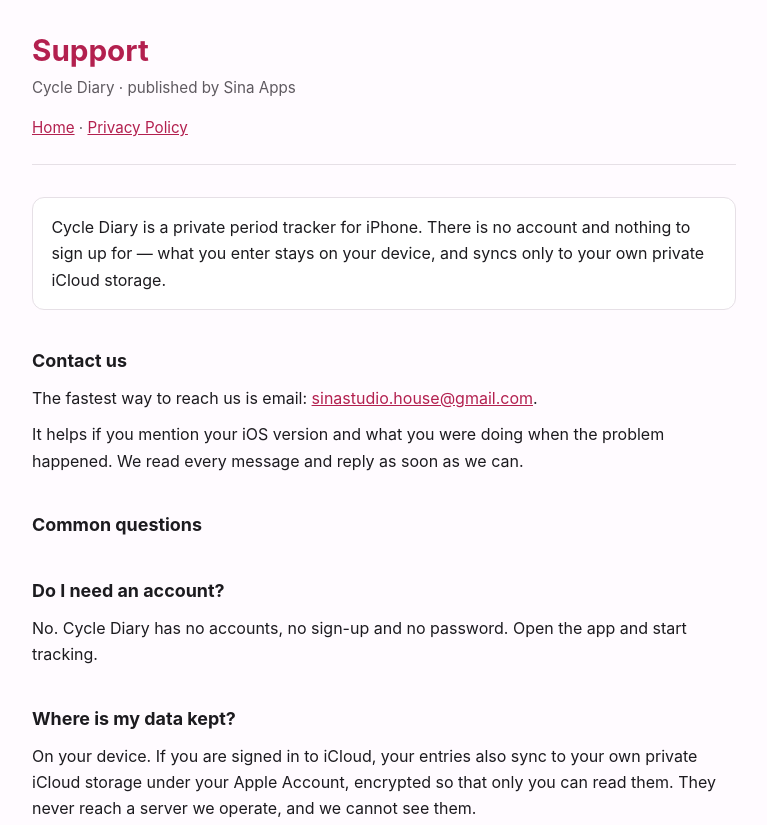
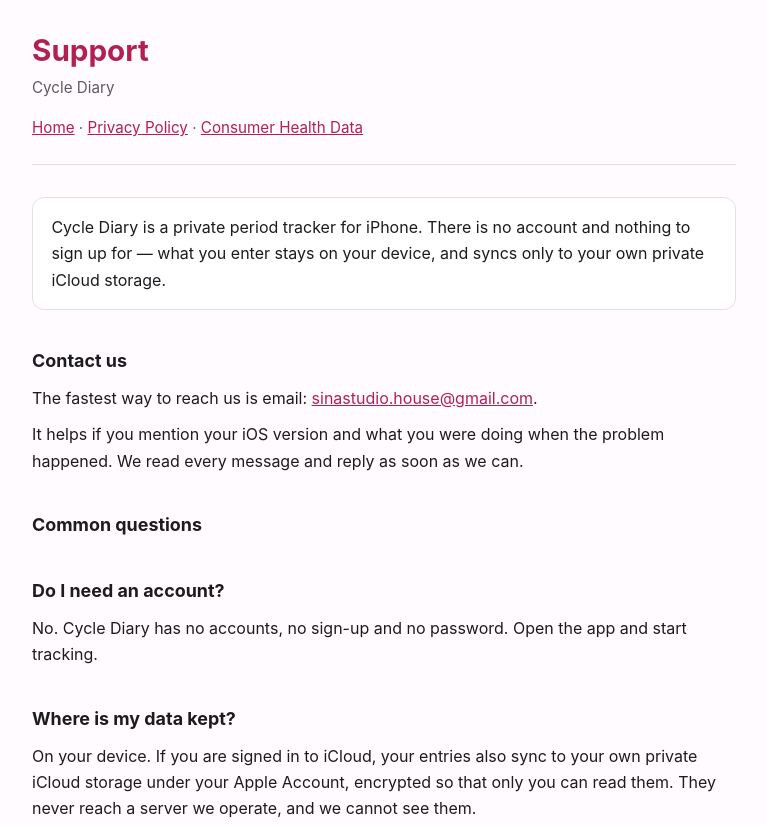
Before and after one commit to sina-house/cyclediary-public, a plain HTML site: page support/index.html in a window 1280 px wide. Shown: the top 825 px of the page, without its empty margins (256-1023 px from the left). Drawn offline with Linux system fonts and the light colour scheme.

Commit message:
Add files via upload

```diff
--- a/support/index.html
+++ b/support/index.html
@@ -61,8 +61,8 @@
 <main>
   <header>
     <h1>Support</h1>
-    <p class="sub">Cycle Diary · published by Sina Apps</p>
-    <nav class="nav"><a href="../">Home</a> · <a href="../privacy/">Privacy Policy</a></nav>
+    <p class="sub">Cycle Diary</p>
+    <nav class="nav"><a href="../">Home</a> · <a href="../privacy/">Privacy Policy</a> · <a href="../health-data/">Consumer Health Data</a></nav>
   </header>
 
   <p class="intro">Cycle Diary is a private period tracker for iPhone. There is no account and nothing to sign up for &mdash; what you enter stays on your device, and syncs only to your own private iCloud storage.</p>
```
